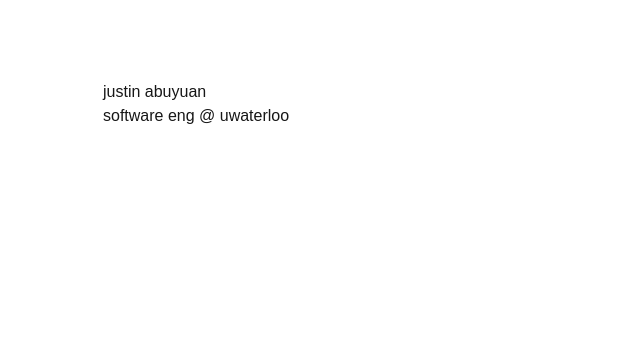
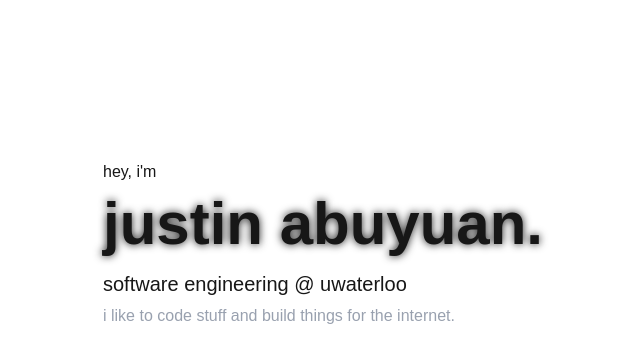
Before and after one commit to jasooh/portfolio-v.3, a Next.js app: page / in a window 1280 px wide. Shown: the top 362 px of the page, without its empty margins (153-793 px from the left). Built offline with nearby package versions, Linux system fonts and the light colour scheme.

Commit message:
cool text effect

```diff
--- a/src/app/page.tsx
+++ b/src/app/page.tsx
@@ -2,11 +2,19 @@
 
 export default function Home() {
     return (
-        <div className="flex items-center justify-center h-screen px-64 py-20">
+        <div className="flex items-center justify-center h-screen px-64 py-40">
             <main className="h-full w-full">
                 <header>
-                    <h1>justin abuyuan</h1>
-                    <h2>software eng @ uwaterloo</h2>
+                    <div>
+                        <p>hey, i&#39;m</p>
+                        <h1 className="relative font-bold text-6xl leading-20">
+                            <span className="absolute inset-0 blur-xs">justin abuyuan.</span>
+                            <span className="relative z-10">justin abuyuan.</span>
+                        </h1>
+                    </div>
+
+                    <h2 className="text-xl leading-10">software engineering @ uwaterloo</h2>
+                    <p className="text-gray-400">i like to code stuff and build things for the internet.</p>
                 </header>
             </main>
         </div>
```
